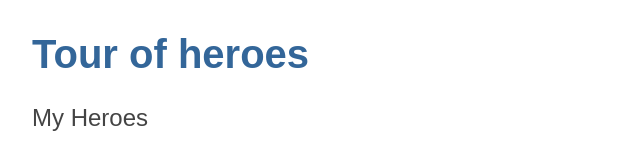
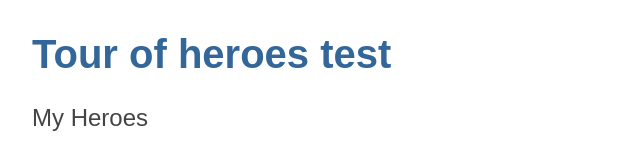
Before and after one commit to Fransvis/angular-heroes, an Angular app: page / in a window 1280 px wide. Shown: the top 151 px of the page, without its empty margins (0-640 px from the left). Built offline with nearby package versions, Linux system fonts and the light colour scheme.

Commit message:
Fransvis: force pushed reset to remote repo

```diff
--- a/src/app/app.component.ts
+++ b/src/app/app.component.ts
@@ -6,5 +6,5 @@ import { Component } from '@angular/core';
   styleUrls: ['./app.component.scss']
 })
 export class AppComponent {
-  title = 'Tour of heroes';
+  title = 'Tour of heroes test';
 }
```
